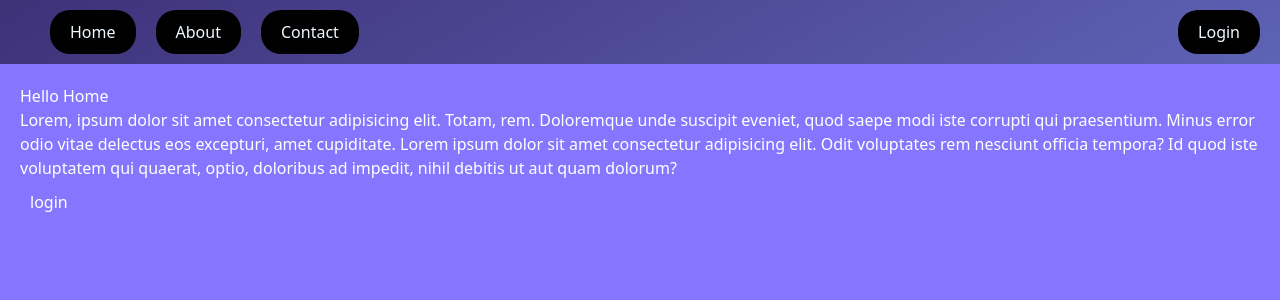
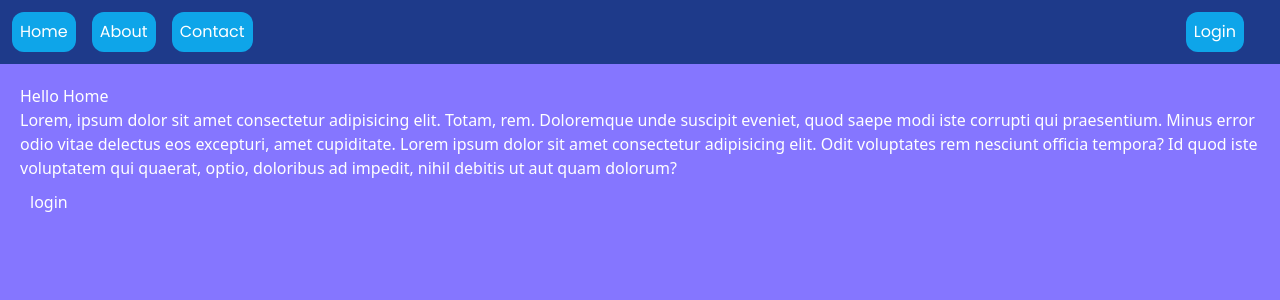
Before and after one commit to noriyukiiii/train-1, a React (Vite) app in the folder Training/: page / in a window 1280 px wide. Shown: the top 300 px of the page. Built offline with nearby package versions, Linux system fonts and the light colour scheme.

Commit message:
remove nav+logged css and change to tailwindCSS

```diff
--- a/Training/src/components/Loginform/logged.css
+++ b/Training/src/components/Loginform/logged.css
@@ -41,22 +41,22 @@ h1{
 }
 
 .btn {
-    margin-top: 20px; /* เพิ่มระยะห่างด้านบน */
+    margin-top: 20px;
     text-align: center;
     margin-bottom: 20px;
   }
 
   .btn-insert {
-    padding: 10px 20px; /* ปรับขนาดของปุ่ม */
-    border: none; /* ลบเส้นขอบ */
-    border-radius: 5px; /* ปรับเส้นขอบเป็นวงกลม */
-    background-color: #007bff; /* สีพื้นหลังของปุ่ม */
-    color: #fff; /* สีข้อความ */
-    cursor: pointer; /* เปลี่ยนเป็น cursor แบบ pointer เมื่อนำเมาส์ไปชี้ */
+    padding: 10px 20px;
+    border: none;
+    border-radius: 5px;
+    background-color: #007bff;
+    color: #fff;
+    cursor: pointer;
   }
 
   .btn-insert:hover {
-    background-color: #0056b3; /* สีพื้นหลังของปุ่มเมื่อเมาส์ชี้ */
+    background-color: #0056b3;
   }
 
 
--- a/Training/src/components/Loginform/logged.jsx
+++ b/Training/src/components/Loginform/logged.jsx
@@ -1,11 +1,9 @@
 /* eslint-disable no-unused-vars */
-import Navlogin from "../Menu/ืnavlogin";
 import { useState } from "react";
-import "./logged.css";
 import "../sidebar/sidebar.css"
 import axios from "axios";
 import { useNavigate } from "react-router-dom";
-import Sidebarnav from "../sidebar/sidebar";
+
 
 function Logged() {
   const [name, setName] = useState("");
@@ -47,15 +45,15 @@ function Logged() {
 
   return (
     <>
-      <form className="form-container" onSubmit={handleFormSubmit}>
-        <div>
+      <form className="mx-auto mt-16 rounded-xl px-16 pt-8 w-[500px] bg-white text-main text-white" onSubmit={handleFormSubmit}>
+        <div className="text-black ">
           <h1>คำนวณ BMI</h1>
-          <div className="item">
-            <div>ชื่อ</div>
+          <div className="">
+            <div className="text-left text-2xl ml-2">ชื่อ</div>
             <input
               type="text"
               placeholder="Name"
-              className="item1"
+              className="mb-4 bg-gray-300 w-full px-2 py-1 rounded"
               value={name}
               onChange={(e) => {
                 setInputdata({ ...inputdata, name: e.target.value });
@@ -65,12 +63,12 @@ function Logged() {
               required
             />
           </div>
-          <div className="item">
-            <div>น้ำหนัก</div>
+          <div className=" text-left">
+            <div className="text-2xl ml-2">น้ำหนัก</div>
             <input
               type="number"
               placeholder="weigth(kg)"
-              className="item1"
+              className="mb-4 bg-gray-300 w-full px-2 py-1 rounded"
               value={weight}
               onChange={(e) => {
                 setInputdata({ ...inputdata, weight: e.target.value });
@@ -80,12 +78,12 @@ function Logged() {
               required
             />
           </div>
-          <div className="item">
-            <div>ส่วนสูง</div>
+          <div className="text-left">
+            <div className="ml-2 text-2xl">ส่วนสูง</div>
             <input
               type="number"
               placeholder="height"
-              className="item1"
+              className="mb-4 bg-gray-300 w-full px-2 py-1 rounded"
               value={height}
               onChange={(e) => {
                 setInputdata({ ...inputdata, height: e.target.value });
@@ -96,7 +94,7 @@ function Logged() {
             />
           </div>
           <div className="btn">
-            <button type="submit" className="btn-insert">
+            <button type="submit" className="bg-green-300 px-4">
               ตกลง
             </button>
           </div>
--- a/Training/src/components/Menu/nav.css
+++ /dev/null
@@ -1,47 +0,0 @@
-@import url('https://fonts.googleapis.com/css2?family=Poppins:ital,wght@0,100;0,200;0,300;0,400;0,500;0,600;0,700;0,800;0,900;1,100;1,200;1,300;1,400;1,500;1,600;1,700;1,800;1,900&display=swap');
-
-.navbar {
-  display: flex;
-  justify-content: space-between;
-  text-align: center;
-  background: rgb(62,49,120);
-  background: linear-gradient(150deg, rgba(62,49,120,1) 0%, rgba(94,99,182,1) 100%);
-  padding: 10px;
-  padding-right: 20px;
-}
-
-.navlink{
-  display: flex;
-  justify-content: space-between;
-  padding: 10px 20px;
-  margin-left: 20px;
-  border-radius: 20px;
-  text-decoration: none;
-  color: aliceblue;
-  background : black;
-}
-
-ul{
-  display: flex;
-  margin-left: 20px;
-}
-
-
-.log-out-btn{
-  display: flex;
-  justify-content: space-between;
-  padding: 10px 20px;
-  margin-left: 20px;
-  border-radius: 20px;
-  text-decoration: none;
-  color: aliceblue;
-  background : black;
-}
-
-.btninin{
-  border: none; /* ลบเส้นขอบ */
-  border-radius: 5px; /* ปรับเส้นขอบเป็นวงกลม */
-  background-color: black; /* สีพื้นหลังของปุ่ม */
-  color: #fff; /* สีข้อความ */
-  cursor: pointer; /* เปลี่ยนเป็น cursor แบบ pointer เมื่อนำเมาส์ไปชี้ */
-}
--- a/Training/src/components/Menu/nav.jsx
+++ b/Training/src/components/Menu/nav.jsx
@@ -1,16 +1,15 @@
 import { NavLink } from "react-router-dom";
-import "./nav.css";
 
 function Nav() {
   return (
     <>
-    <nav className="navbar">
-      <ul>
-        <NavLink to="/home" className="navlink">Home</NavLink>
-        <NavLink to="/about" className="navlink">About</NavLink>
-        <NavLink to="/contact" className="navlink">Contact</NavLink>
+    <nav className="font-main flex justify-between text-center p-3 pr-5 bg-blue-900">
+      <ul className="flex justify-between">
+        <NavLink to="/home" className="bg-sky-500 text-white mr-4 p-2 rounded-xl hover:bg-sky-600 ">Home</NavLink>
+        <NavLink to="/about" className="bg-sky-500 text-white mr-4 p-2 rounded-xl hover:bg-sky-600">About</NavLink>
+        <NavLink to="/contact" className="bg-sky-500 text-white mr-4 p-2 rounded-xl hover:bg-sky-600">Contact</NavLink>
         </ul>
-        <NavLink to="/login" className="navlink">Login</NavLink>
+        <NavLink to="/login" className="bg-sky-500 text-white mr-4 p-2 rounded-xl hover:bg-sky-600">Login</NavLink>
     </nav>
     </>
   );
--- a/Training/src/components/Menu/ืnavlogin.jsx
+++ /dev/null
@@ -1,39 +0,0 @@
-import { NavLink } from "react-router-dom";
-import "./nav.css";
-import { useNavigate } from "react-router-dom";
-
-function Navlogin() {
-  const navigate = useNavigate();
-
-  const handleLogout = () => {
-    // ลบข้อมูลการเข้าสู่ระบบออกจาก local storage
-    localStorage.removeItem("loggedInUser");
-    // ทำการ redirect ผู้ใช้ไปยังหน้า login
-    navigate("/");
-  };
-  return (
-    <>
-      <nav className="navbar">
-        <ul>
-          <NavLink to="/home" className="navlink">
-            Home
-          </NavLink>
-          <NavLink to="/about" className="navlink">
-            About
-          </NavLink>
-          <NavLink to="/contact" className="navlink">
-            Contact
-          </NavLink>
-          <NavLink to="/table" className="navlink">
-            BMI
-          </NavLink>
-        </ul>
-        <div className="log-out-btn">
-          <button className="btninin" onClick={handleLogout}>log out</button>
-        </div>
-      </nav>
-    </>
-  );
-}
-
-export default Navlogin;
```
Also changed, not shown: Training/userdata.json (+14 -0 lines).
